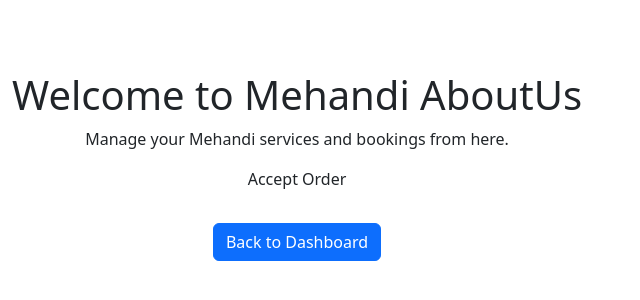
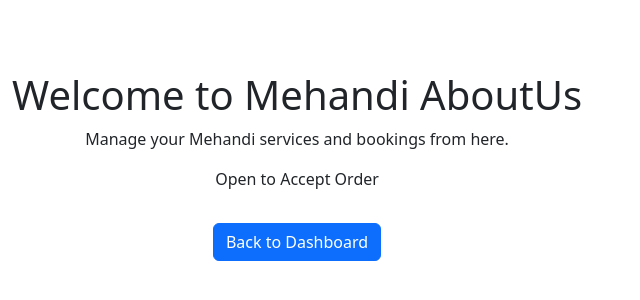
Before and after one commit to Prernadeshmaned/Othercard, a React (Vite) app in the folder othercard/: page /AboutUs in a window 1280 px wide. Shown: the part 258-558 px from the top of the page, without its empty margins (0-640 px from the left). Built offline with nearby package versions, Linux system fonts and the light colour scheme.

Commit message:
Update AboutUs Open to Accept

```diff
--- a/othercard/src/components/AboutUs.jsx
+++ b/othercard/src/components/AboutUs.jsx
@@ -12,7 +12,7 @@ const AboutUs = () => {
             <Container className="mt-5 text-center">
                 <h1>Welcome to Mehandi AboutUs</h1>
                 <p>Manage your Mehandi services and bookings from here.</p>
-                <p>Accept Order</p>
+                <p>Open to Accept Order</p>
 
                 {/* Back to Dashboard Button */}
                 <Button
```
